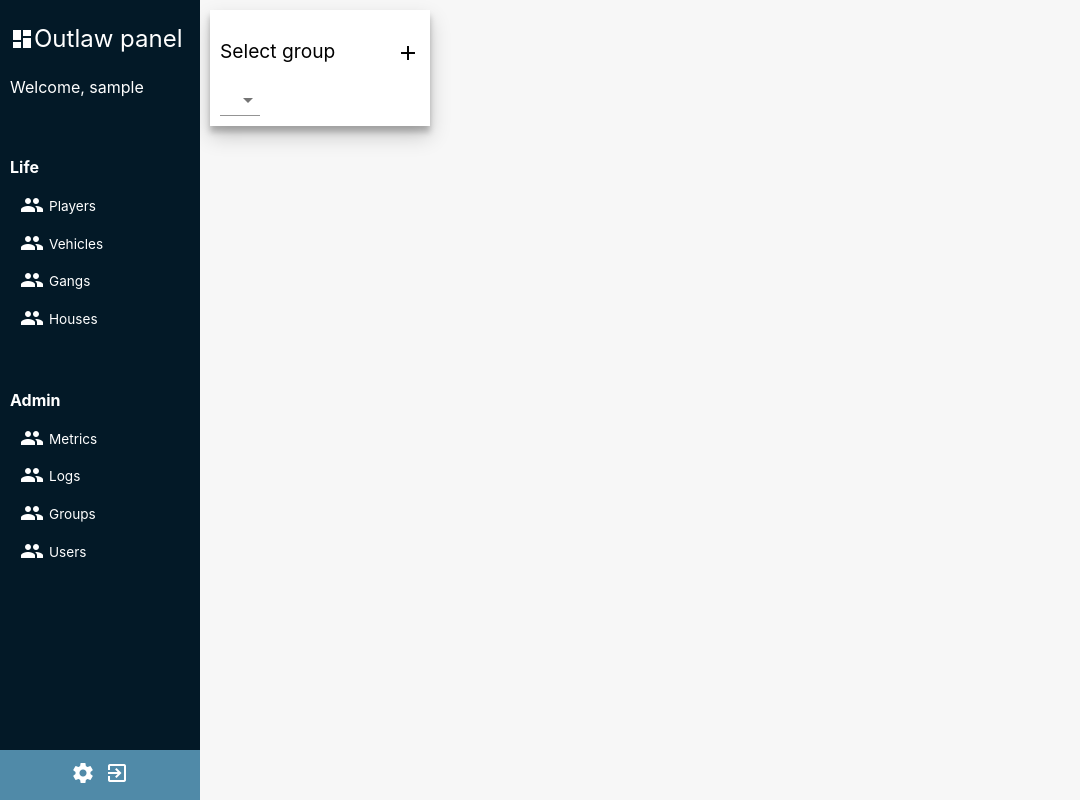
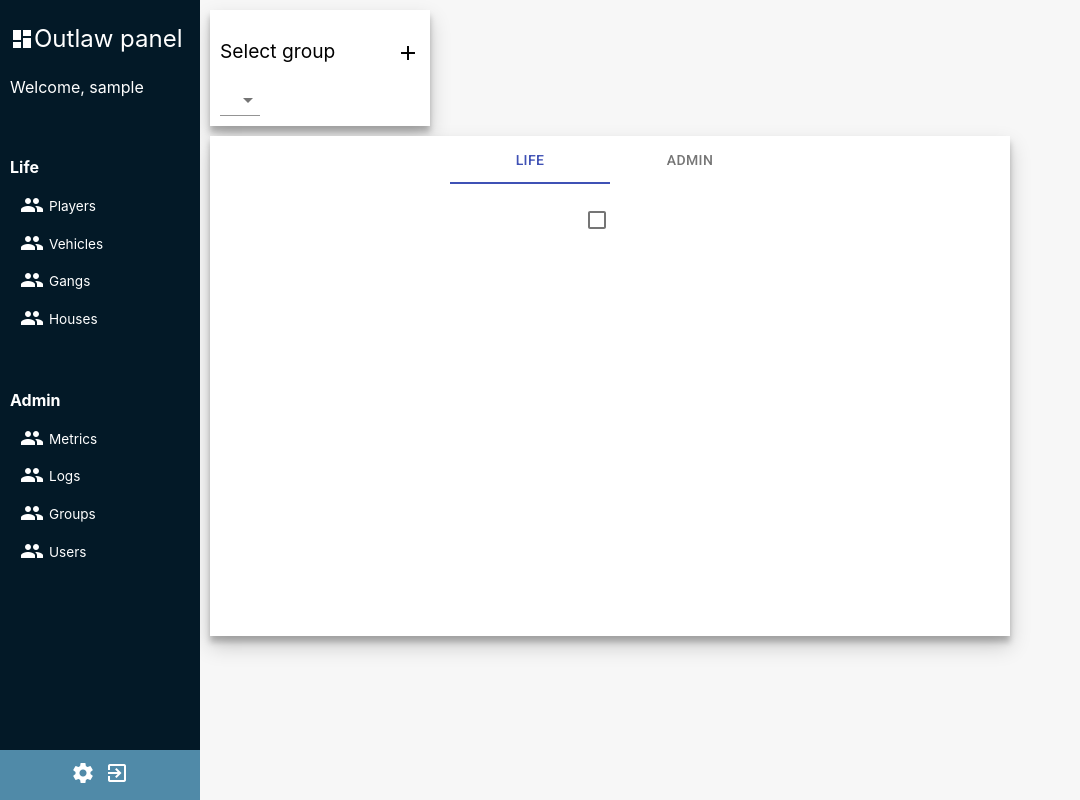
Before and after one commit to theocrowley24/outlaw-panel, a React (Create React App) app: page /home/admin/groups in a window 1280 px wide. Shown: the whole page, without its empty margins (0-1080 px from the left). Built offline with nearby package versions, Linux system fonts and the light colour scheme; no server answers; sample sign-in values are in the browser's storage.

Commit message:
Permission checkboxes working

```diff
--- a/src/home/admin/Groups.scss
+++ b/src/home/admin/Groups.scss
@@ -7,6 +7,16 @@
     width: 200px;
 
     padding: 10px;
+    margin: 10px;
+}
+
+.permissions-wrapper {
+    background-color: white;
+    box-shadow: 0 10px 20px rgba(0,0,0,0.19), 0 6px 6px rgba(0,0,0,0.23);
+
+    width: 800px;
+    height: 500px;
+
     margin: 10px;
 }
 
@@ -29,3 +39,10 @@
         color: white;
     }
 }
+
+.checkbox-wrapper {
+    width: fit-content;
+    margin: auto;
+
+    margin-top: 15px;
+}
--- a/src/home/admin/Groups.tsx
+++ b/src/home/admin/Groups.tsx
@@ -1,8 +1,9 @@
-import React, { useState, useEffect } from "react";
+import React, { useState, useEffect, ChangeEvent } from "react";
 import './Groups.scss';
 import PermissionService from "../../permissions/PermissionsService";
 import { UserGroupMapper, UserGroup } from "./UserGroup";
-import { Select, MenuItem, Dialog, DialogTitle, DialogContent, Button, TextField } from "@material-ui/core";
+import { Select, MenuItem, Dialog, DialogTitle, DialogContent, Button, TextField, AppBar, Tabs, Tab, FormControlLabel, Checkbox } from "@material-ui/core";
+import { Permission, PermissionMapper } from "./Permission";
 
 const Groups = () => {
     let permissionService = new PermissionService();
@@ -11,6 +12,8 @@ const Groups = () => {
     const [selectedRank, setSelectedRank] = useState(new UserGroup(null));
     const [newRankName, setNewRankName] = useState("");
     const [open, setOpen] = useState(false);
+    const [tabValue, setTabValue] = useState(0);
+    const [allPermissions, setAllPermissions] = useState([new Permission(null)]);
 
     const handleClose = (value: any) => {
         setOpen(false);
@@ -20,13 +23,38 @@ const Groups = () => {
         setOpen(true);
     }
 
+    const handleTab = (event: ChangeEvent<{}>, newValue: number) => {
+        setTabValue(newValue)
+    }
+
     const createNewRank = () => {
         permissionService.createNewRank(newRankName);
     }
 
+    const handleCheckbox = (event: ChangeEvent<HTMLInputElement>) => {
+        let temp = [...allPermissions];
+
+        let target: Permission | undefined = allPermissions.find(permission => permission.id == parseInt(event.target.name));
+        if (target != undefined) {
+            let index =  allPermissions.indexOf(target);
+            target.has = event.target.checked;
+            temp[index] = target;
+        }
+
+        setAllPermissions(temp);
+    };
+
     useEffect(() => {
         permissionService.getAllRanks().then((data: any) => {
             setRanks(UserGroupMapper.map(data.data));
+        });
+
+        permissionService.getAllPermissions().then((data: any) => {
+            let temp = PermissionMapper.map(data.data);
+
+            permissionService.getAllRankPermissions(7).then((data: any) => {
+                setAllPermissions(PermissionMapper.setOwnedPermissions(temp, data.data));
+            });
         });
       }, []);
 
@@ -40,7 +68,18 @@ const Groups = () => {
         return view;
     }
 
+    const Permissions = (): any[] => {
+        let view = [];
+
+        for (let i = 0; i < allPermissions.length; i++) {
+            view.push(<FormControlLabel key={i} control={<Checkbox name={allPermissions[i].id?.toString()} onChange={handleCheckbox} checked={allPermissions[i].has || false} />} label={allPermissions[i].name}/>)
+        }
+
+        return view;
+    }
+
     return (
+        <div>
             <div className="ranks-wrapper">
                 <p className="sub-title">Select group<span className="material-icons m-icon" onClick={handleOnClick}>add</span></p>
                 <Select>
@@ -57,6 +96,25 @@ const Groups = () => {
                         </DialogContent>
                 </Dialog>
             </div>
+
+            <div className="permissions-wrapper">
+                <Tabs
+                    value={tabValue}
+                    onChange={handleTab}
+                    indicatorColor="primary"
+                    textColor="primary"
+                    centered
+                >
+                    <Tab label="Life" />
+                    <Tab label="Admin" />
+                </Tabs>
+
+                <div className="checkbox-wrapper">
+                    {Permissions()}
+                </div>
+            </div>
+        </div>
+
     )
 }
 
--- /dev/null
+++ b/src/home/admin/Permission.ts
@@ -0,0 +1,44 @@
+export class Permission {
+    public id: number;
+    public name: string;
+    public has: boolean = false;
+
+    constructor(data: any) {
+        this.id = data?.id;
+        this.name = data?.name;
+    }
+}
+
+export class PermissionMapper {
+    public static map(data: any): Permission[] {
+        if (data == null) {
+            return [];
+        }
+
+        let permissions: Permission[] = [];
+
+        for (let i = 0; i < data.length; i++) {
+            permissions.push(new Permission(data[i]));
+        }
+
+        return permissions;
+    }
+
+    public static setOwnedPermissions(permissions: Permission[], data: any): Permission[] {
+        let temp: number[] = [];
+        for (let i = 0; i < data.length; i++) {
+            temp.push(data[i].permission_id);
+        }
+
+        for (let i = 0; i < temp.length; i++) {
+            let target: Permission | undefined = permissions.find(permission => permission.id == temp[i]);
+            if (target != undefined) {
+                let index =  permissions.indexOf(target);
+                target.has = true;
+                permissions[index] = target;
+            }
+        }
+
+        return permissions;
+    }
+}
--- a/src/home/admin/UserGroup.ts
+++ b/src/home/admin/UserGroup.ts
@@ -7,11 +7,17 @@ export class UserGroup {
         this.id = data?.id;
         this.name = data?.name;
         this.permissions = data?.permissions;
+
+        console.log(this.permissions);
     }
 }
 
 export class UserGroupMapper {
     public static map(data: any): UserGroup[] {
+        if (data == null) {
+            return [];
+        }
+
         let userGroups: UserGroup[] = [];
 
         for (let i = 0; i < data.length; i++) {
--- a/src/permissions/PermissionsService.ts
+++ b/src/permissions/PermissionsService.ts
@@ -1,6 +1,6 @@
 class PermissionService {
 
-    public getAllRanks(): any {
+    public getAllRanks(): Promise<any> {
         return fetch('http://localhost:8080/permissions/getAllRanks', {
             method: 'GET',
             headers: {
@@ -22,6 +22,30 @@ class PermissionService {
           });
     }
 
+    public getAllPermissions(): Promise<any> {
+      return fetch('http://localhost:8080/permissions/getAllPermissions', {
+            method: 'GET',
+            headers: {
+            'Accept': 'application/json',
+            }
+          }).then((response) => {
+            return response.json();
+          });
+    }
+
+    public getAllRankPermissions(id: number): Promise<any> {
+      return fetch('http://localhost:8080/permissions/getAllRankPermissions', {
+            method: 'POST',
+            headers: {
+            'Accept': 'application/json',
+            'Content-Type': 'application/json'
+            },
+            body: JSON.stringify({id: id})
+          }).then((response) => {
+            return response.json();
+          });
+    }
+
 }
 
 export default PermissionService;
```
Lines whose indentation alone changed are shown as unchanged.
